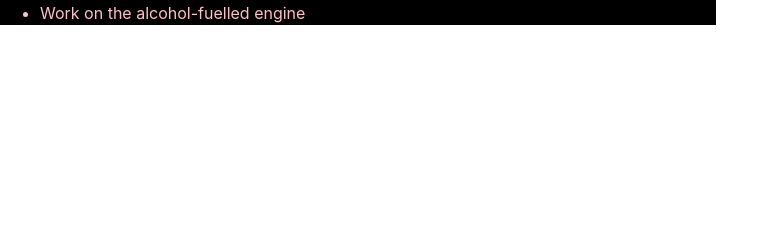
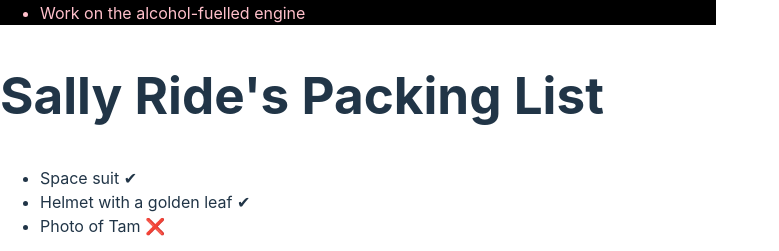
Before and after one commit to Jonathancsanon/react-things, a React (Vite) app: page / in a window 1280 px wide. Shown: the part 1070-1321 px from the top of the page, without its empty margins (0-779 px from the left). Before the commit the page ends 1111 px from the top, so only its background shows below. Built offline with nearby package versions, Linux system fonts and the light colour scheme.

Commit message:
Challenge 1 of 3: Show an icon for incomplete items with ? :

```diff
--- a/src/App.jsx
+++ b/src/App.jsx
@@ -1,6 +1,7 @@
 import Bio from "./Bio";
 import Congratulations from "./Congratulations";
 import Gallery from "./Gallery";
+import PackingList from "./PackingList";
 import TodoList from "./ToDoList";
 
 function App() {
@@ -10,6 +11,7 @@
       <Congratulations />
       <Bio />
       <TodoList />
+      <PackingList />
     </>
   );
 }
--- /dev/null
+++ b/src/Item.jsx
@@ -0,0 +1,9 @@
+function Item({ name, isPacked }) {
+  return (
+    <li className="item">
+      {/* {isPacked ? name + "✔" : name + "❌"} */}
+      {name} {isPacked ? "✔" : "❌"}
+    </li>
+  );
+}
+export default Item;
--- /dev/null
+++ b/src/PackingList.jsx
@@ -0,0 +1,14 @@
+import Item from "./Item";
+
+export default function PackingList() {
+  return (
+    <section>
+      <h1>Sally Ride's Packing List</h1>
+      <ul>
+        <Item isPacked={true} name="Space suit" />
+        <Item isPacked={true} name="Helmet with a golden leaf" />
+        <Item isPacked={false} name="Photo of Tam" />
+      </ul>
+    </section>
+  );
+}
```
